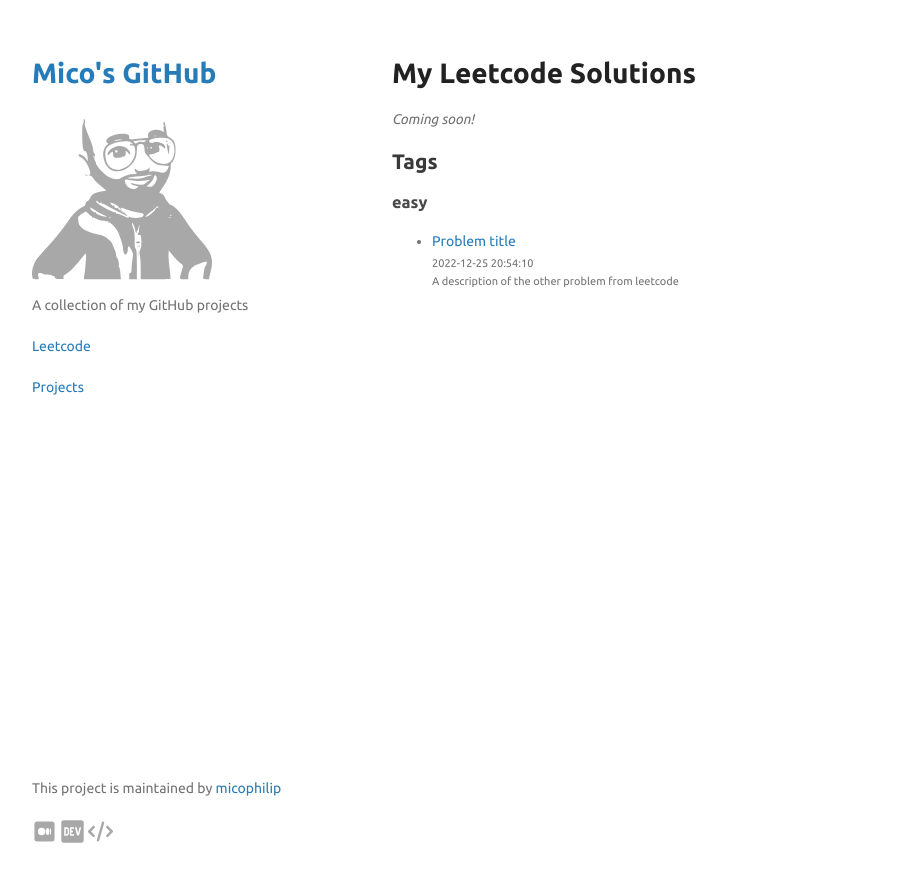
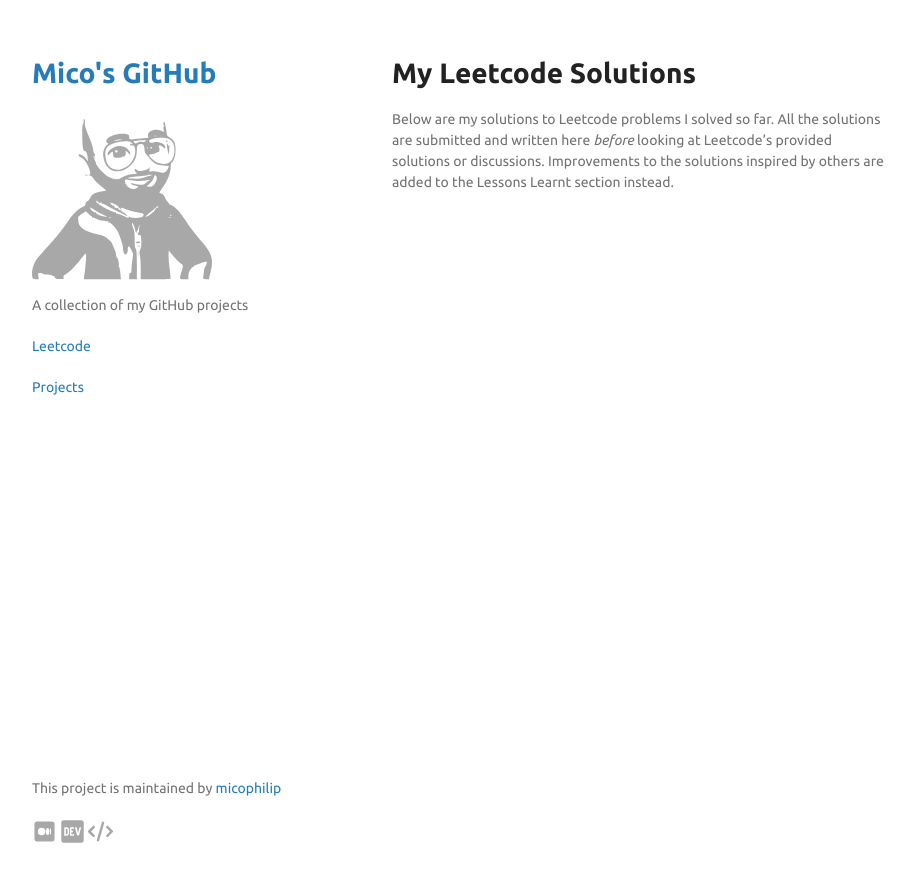
Before and after one commit to micophilip/micophilip.github.io, a Jekyll site: the page built from leetcode.md, in a window 1280 px wide. Shown: the top 882 px of the page, without its empty margins (178-1092 px from the left). Built offline with Jekyll 4.4.1, drawn with Linux system fonts in a browser that asks for light colours.

````diff
--- a/_posts/2022-12-25-leetcode-1.md
+++ /dev/null
@@ -1,24 +0,0 @@
----
-layout: post
-tag: easy
-title: Problem title
-category: leetcode
-excerpt_separator: <!--more-->
-author: mico
-date: 2022-12-25 20:54:10
----
-
-A description of the other problem from leetcode
-<!--more-->
-more description goes here
-
-```python
-def greet():
-  print('Hello world!')
-```
-
-## O-Notation:
-
-$$\mathcal{O}(n\log{}n)$$
-
-TBD
--- a/leetcode.md
+++ b/leetcode.md
@@ -7,4 +7,4 @@
 
 # My Leetcode Solutions
 
-_Coming soon!_
+Below are my solutions to Leetcode problems I solved so far. All the solutions are submitted and written here *before* looking at Leetcode's provided solutions or discussions. Improvements to the solutions inspired by others are added to the Lessons Learnt section instead.
````
Also changed, not shown: index.md (+2 -2 lines).
